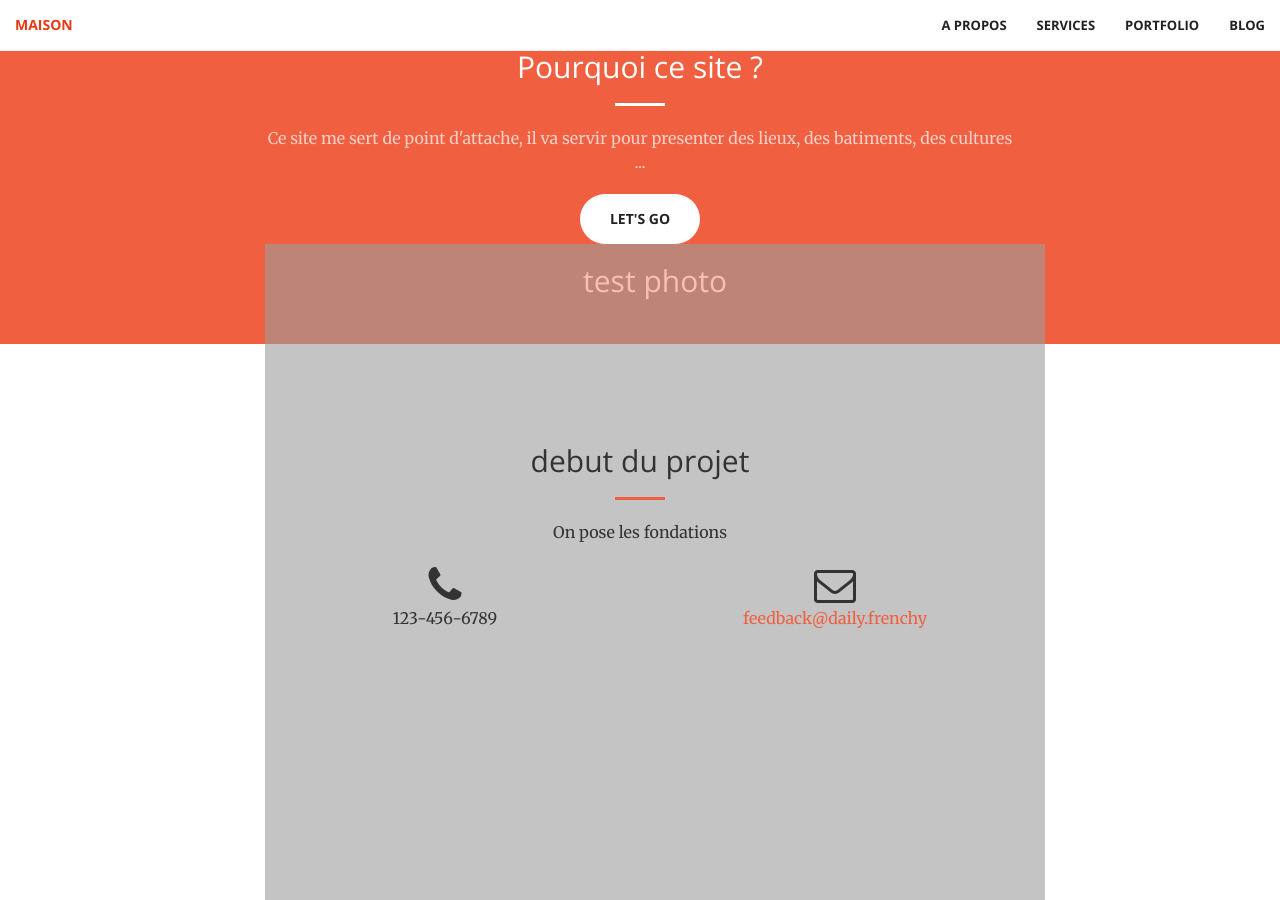
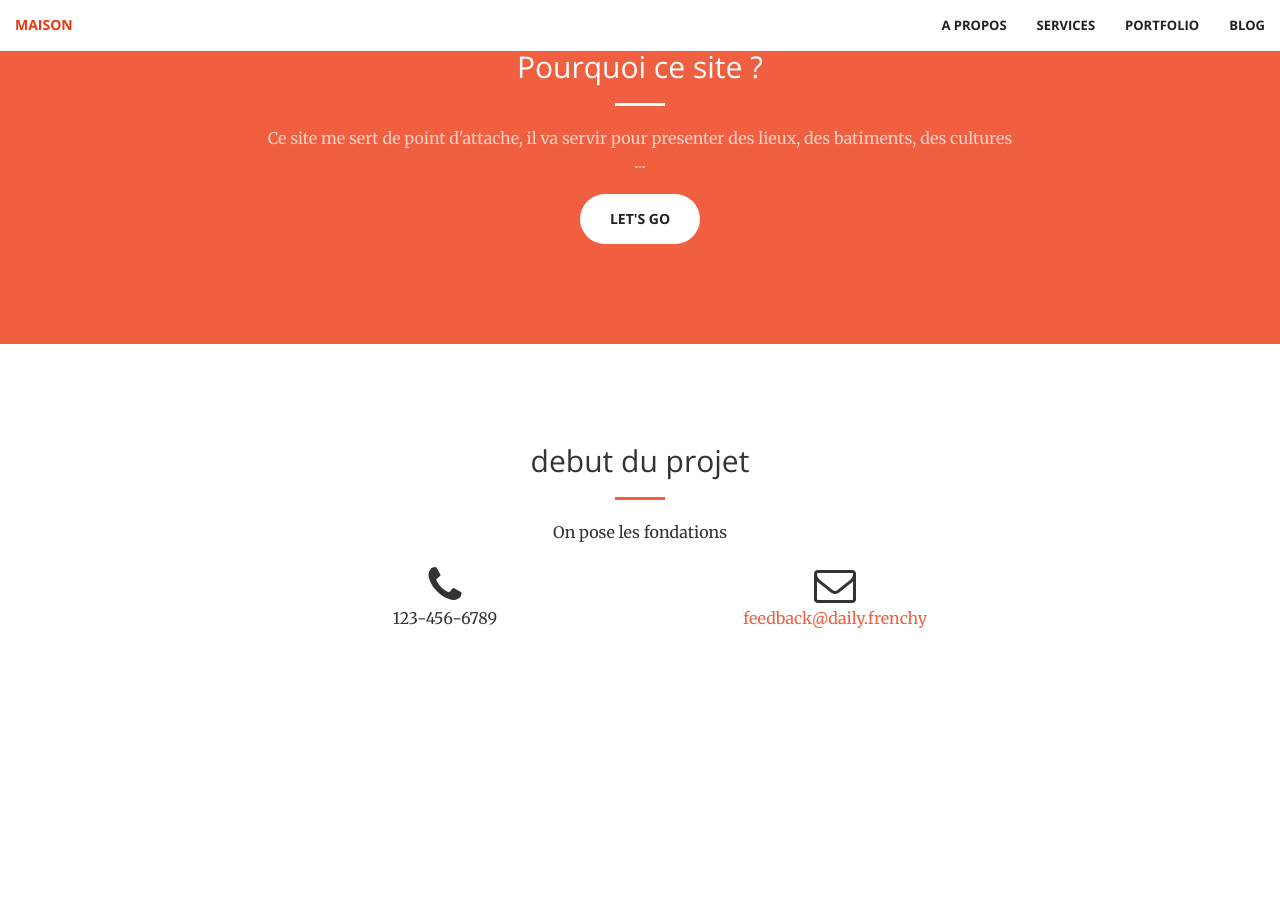
Before and after one commit to daily-frenchy/open, a Jekyll site: the page built from about.html, in a window 1280 px wide and 900 px high, scrolled down 352 px. Built offline with Jekyll 4.4.1, drawn with Linux system fonts in a browser that asks for light colours; after the commit the page ends 1102 px from its top, so only the background shows below that.

Commit message:
Update about.html

```diff
--- a/about.html
+++ b/about.html
@@ -10,13 +10,15 @@
 				<hr class="light">
 				<p class="text-faded">Ce site me sert de point d'attache, il va servir pour presenter des lieux, des batiments, des cultures ...</p>
 				<a href="#" class="btn btn-default btn-xl">Let's Go</a>
-					<div class="about-content">
+
+<!-- 					<div class="about-content">
 						<div class="about">
 							<h2>test photo</h2>
 							<br>
 
 						</div>
-					</div>
+					</div> -->
+
 			</div>
 		</div>
 	</div>
```
